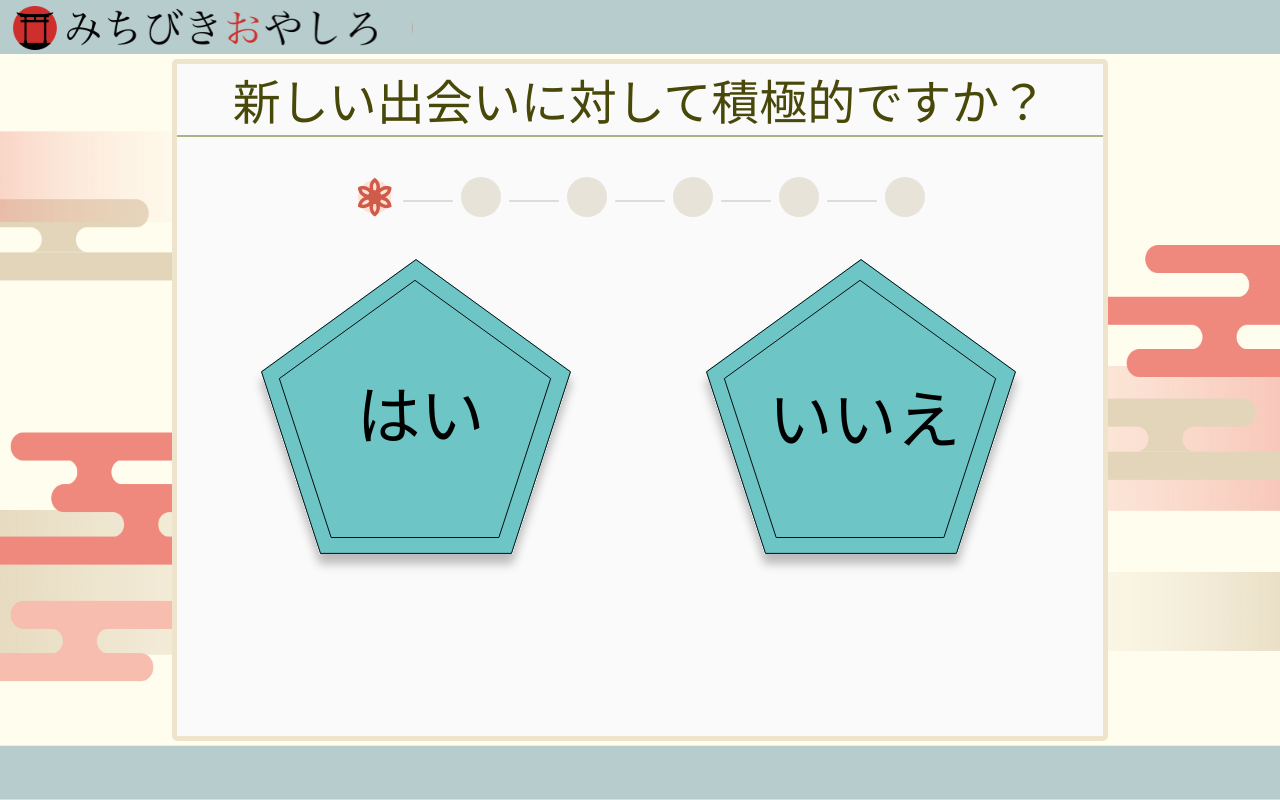
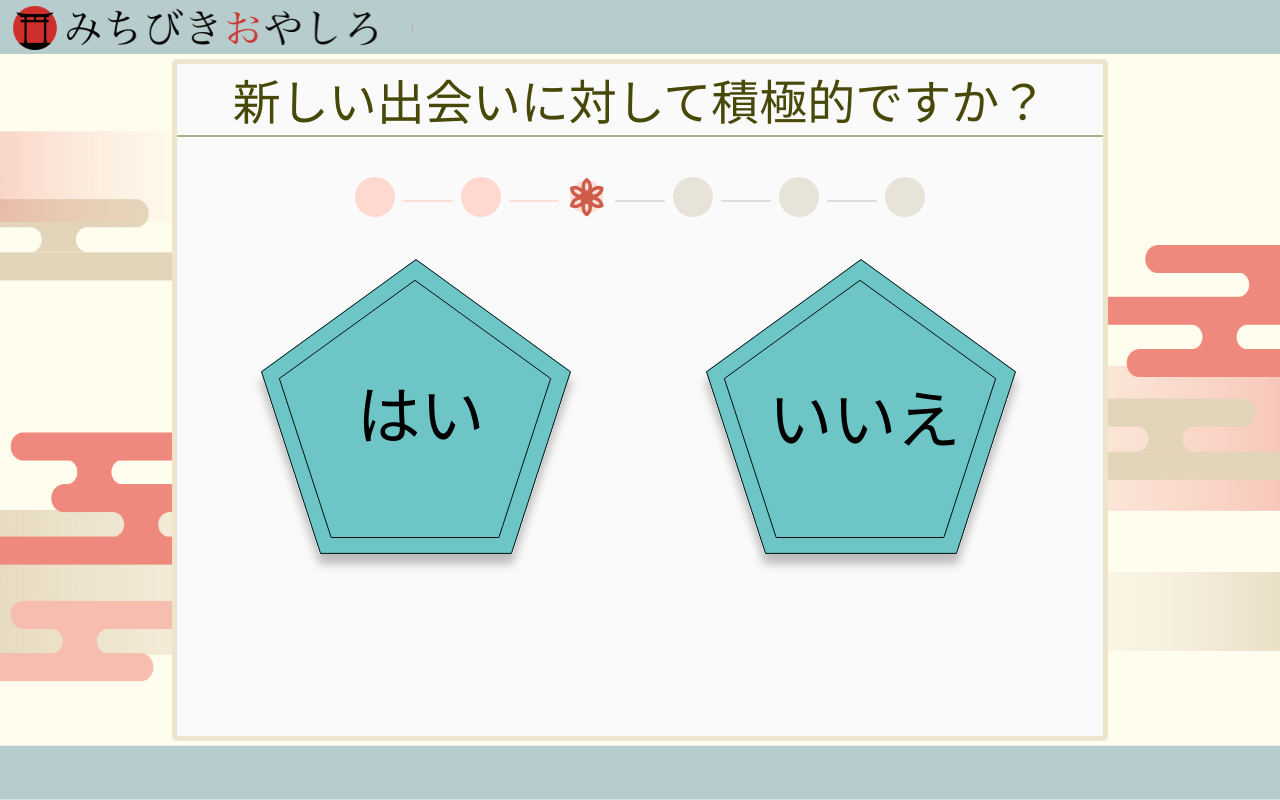
Before and after one commit to shinonome-inc/frontend-design-hackathon-2024-spring-teamA, a Next.js app: page /question3 in a window 1280 px wide. Built offline with nearby package versions, Linux system fonts and the light colour scheme.

Commit message:
質問画面の質問数のところを一つに集約

```diff
--- /dev/null
+++ b/src/components/Molecule/progress/index.jsx
@@ -0,0 +1,64 @@
+import styled from "styled-components";
+import React from "react";
+import MarklogoNow from "../../Atoms/progress/defaultnow";
+import Marklogo from "../../Atoms/progress/default";
+import MarklogoDone from "@/components/Atoms/progress/done";
+import Progressline from "../../Atoms/progress/progressline";
+import Doneline from "@/components/Atoms/progress/progressdoneline";
+
+const N = 6;
+
+export const Progress = ({ num }) => {
+  const Marks = (i) => {
+    console.log(i);
+    console.log(num);
+    if (i < num - 1) {
+      return (<MarklogoDone />)
+    } else if (i === num - 1) {
+      return (<MarklogoNow />)
+    } else {
+      return (<Marklogo />)
+    }
+  }
+
+  const Lines = (i) => {
+    i = Number(i);
+    console.log(i);
+    console.log(num);
+    if (i < num - 1) {
+      return (<Doneline />)
+    }
+    else if (i < N - 1) {
+      return (<Progressline />)
+    }
+    else {
+      return (<></>)
+    }
+  }
+
+  return (
+    <ProgressWrapper>
+      {
+        [...Array(N)].map((v, i) => {
+          return (
+            <>
+              {Marks(i)}
+              {Lines(i)}
+            </>)
+        })
+      }
+    </ProgressWrapper>
+  );
+};
+export default Progress;
+
+{/*
+ */}
+
+const ProgressWrapper = styled.div`
+  display: flex;
+  flex-direction: row;
+  height: 40px;
+  gap: 8px;
+  width: fit-content;
+`;
--- a/src/components/Molecule/progress1/index.jsx
+++ /dev/null
@@ -1,32 +0,0 @@
-import styled from "styled-components";
-import React from "react";
-import MarklogoNow from "../../Atoms/progress/defaultnow";
-import Progressline from "../../Atoms/progress/progressline";
-import Marklogo from "../../Atoms/progress/default";
-
-export const Progressfirst = () => {
-  return (
-    <ProgressfirstWrapper>
-      <MarklogoNow />
-      <Progressline />
-      <Marklogo />
-      <Progressline />
-      <Marklogo />
-      <Progressline />
-      <Marklogo />
-      <Progressline />
-      <Marklogo />
-      <Progressline />
-      <Marklogo />
-    </ProgressfirstWrapper>
-  );
-};
-export default Progressfirst;
-
-const ProgressfirstWrapper = styled.div`
-  display: flex;
-  flex-direction: row;
-  height: 40px;
-  gap: 8px;
-  width: fit-content;
-`;
--- a/src/pages/question1/index.jsx
+++ b/src/pages/question1/index.jsx
@@ -5,7 +5,7 @@ import styled from "styled-components";
 import Image from "next/image";
 import { ChoiceYes } from "../../components/Atoms/choice/yes";
 import { ChoiceNo } from "../../components/Atoms/choice/no";
-import Progressfirst from "../../components/Molecule/progress1";
+import Progress from "../../components/Molecule/progress";
 
 const Question1Page = () => {
   const router = useRouter();
@@ -60,7 +60,7 @@ const Question1Page = () => {
               <Question1Text>新しい出会いに対して積極的ですか？</Question1Text>
             </Question1TextWrapper>
             <QuestionProgress>
-              <Progressfirst />
+              <Progress num={1} />
             </QuestionProgress>
             <Question1Choices>
               <Button onClick={onClickYes}>
--- a/src/pages/question2/index.jsx
+++ b/src/pages/question2/index.jsx
@@ -5,7 +5,7 @@ import styled from "styled-components";
 import Image from "next/image";
 import { ChoiceYes } from "../../components/Atoms/choice/yes";
 import { ChoiceNo } from "../../components/Atoms/choice/no";
-import Progresssecond from "../../components/Molecule/progress2";
+import Progress from "../../components/Molecule/progress";
 
 const Question2Page = () => {
   const router = useRouter();
@@ -60,7 +60,7 @@ const Question2Page = () => {
               <Question2Text>仕事や学業で成果を出したいと思っていますか？</Question2Text>
             </Question2TextWrapper>
             <QuestionProgress>
-              <Progresssecond />
+              <Progress num={2}/>
             </QuestionProgress>
             <Question2Choices>
               <Button onClick={onClickYes}>
--- a/src/pages/question3/index.jsx
+++ b/src/pages/question3/index.jsx
@@ -1,57 +1,3 @@
-// import { paths } from "../../paths";
-// import { useRouter } from "next/router";
-
-// const Question3Page = () => {
-//   const router = useRouter();
-
-//   const onClick1 = () => {
-//     setTimeout(() => {}, "2500");
-//     const eachPath = paths.diagnosis + "/shrine1";
-//     router.push(eachPath);
-//   };
-
-//   const onClick2 = () => {
-//     setTimeout(() => {}, "2500");
-//     const eachPath = paths.diagnosis + "/shrine2";
-//     router.push(eachPath);
-//   };
-
-//   const onClick3 = () => {
-//     setTimeout(() => {}, "2500");
-//     const eachPath = paths.diagnosis + "/shrine3";
-//     router.push(eachPath);
-//   };
-
-//   const onClick4 = () => {
-//     setTimeout(() => {}, "2500");
-//     const eachPath = paths.diagnosis + "/shrine4";
-//     router.push(eachPath);
-//   };
-
-//   const onClick5 = () => {
-//     setTimeout(() => {}, "2500");
-//     const eachPath = paths.diagnosis + "/shrine5";
-//     router.push(eachPath);
-//   };
-
-//   const onClick6 = () => {
-//     setTimeout(() => {}, "2500");
-//     const eachPath = paths.diagnosis + "/shrine6";
-//     router.push(eachPath);
-//   };
-//   return (
-//     <div>
-//       <h1>question3</h1>
-//       <button onClick={onClick1}>{paths.recommend + "/shrine1"}</button>
-//       <button onClick={onClick2}>{paths.recommend + "/shrine2"}</button>
-//       <button onClick={onClick3}>{paths.recommend + "/shrine3"}</button>
-//       <button onClick={onClick4}>{paths.recommend + "/shrine4"}</button>
-//       <button onClick={onClick5}>{paths.recommend + "/shrine5"}</button>
-//       <button onClick={onClick6}>{paths.recommend + "/shrine6"}</button>
-//     </div>
-//   );
-// };
-
 import { paths } from "../../paths";
 import { useRouter } from "next/router";
 import React from "react";
@@ -59,7 +5,7 @@ import styled from "styled-components";
 import Image from "next/image";
 import { ChoiceYes } from "../../components/Atoms/choice/yes";
 import { ChoiceNo } from "../../components/Atoms/choice/no";
-import Progressfirst from "../../components/Molecule/progress1";
+import Progress from "../../components/Molecule/progress";
 
 const Question3Page = () => {
   const router = useRouter();
@@ -120,7 +66,7 @@ const Question3Page = () => {
               <Question3Text>新しい出会いに対して積極的ですか？</Question3Text>
             </Question3TextWrapper>
             <QuestionProgress>
-              <Progressfirst />
+              <Progress num={3} />
             </QuestionProgress>
             <Question3Choices>
               <Button onClick={onClickYes}>
--- a/src/pages/spots/components/Background.jsx
+++ b/src/pages/spots/components/Background.jsx
@@ -9,18 +9,18 @@ const Background = ({ children }) => {
       <LogoWrapper>
         <Image src={"/Utils/logo.svg"} width={400} height={200} />
       </LogoWrapper>
-      <ResultBody>
+      <MainBody>
         <AllWrapper>
           <Image src={"/Background.png"} layout="fill" objectFit="fill" />
           {children}
         </AllWrapper>
-      </ResultBody>
+      </MainBody>
     </>
   );
 };
 export default Background;
 
-const ResultBody = styled.div`
+const MainBody = styled.div`
   box-sizing: border-box;
   top: 0;
   left: 0;
```
Also changed, not shown: 2 other files (tests, documents, lock files or other folders).
